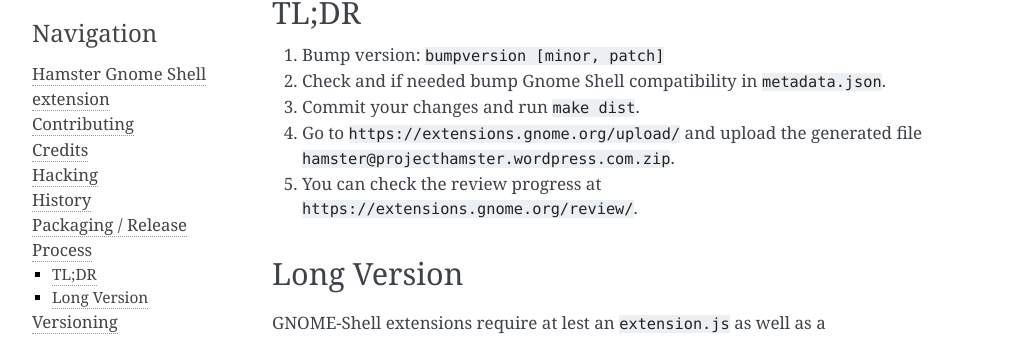
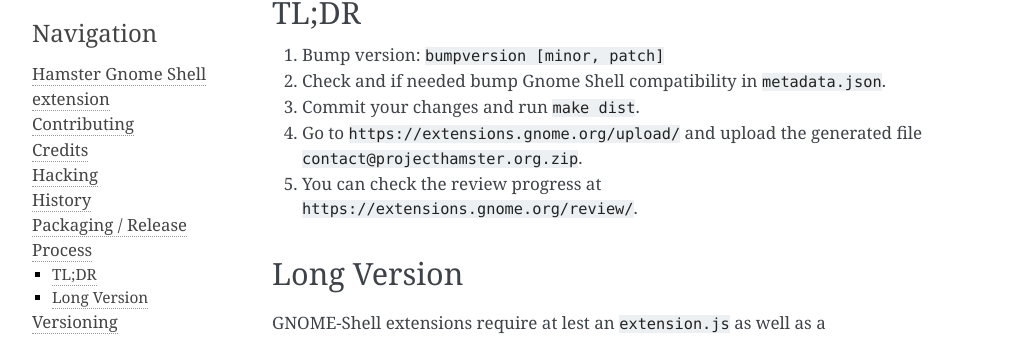
Before and after one commit to projecthamster/hamster-shell-extension, a Sphinx documentation site: the page built from docs/packaging.rst, in a window 1280 px wide. Shown: the part 256-594 px from the top of the page, without its empty margins (148-1163 px from the left). Built offline with Sphinx 7.4.7, drawn with Linux system fonts in a browser that asks for light colours.

Commit message:
Update to new UUID

```diff
--- a/README.rst
+++ b/README.rst
@@ -50,7 +50,7 @@
 to install and activate the new ``zip`` file located in the ``dist`` directory.
 
 Alternatively you just can unpack the tar archive to ``~/.local/share/gnome-shell/extensions/``.
-As a result, a directory named ``hamster@projecthamster.wordpress.com`` should be there now.
+As a result, a directory named ``hamster@projecthamster.org`` should be there now.
 
 After that you can enable the extension and change the preferences using Tweak
 Tool, or on ``https://extensions.gnome.org/local/``
--- a/docs/packaging.rst
+++ b/docs/packaging.rst
@@ -14,7 +14,7 @@
 #. Check and if needed bump Gnome Shell compatibility in ``metadata.json``.
 #. Commit your changes and run ``make dist``.
 #. Go to ``https://extensions.gnome.org/upload/`` and upload the generated file
-   ``hamster@projecthamster.wordpress.com.zip``.
+   ``contact@projecthamster.org.zip``.
 #. You can check the review progress at ``https://extensions.gnome.org/review/``.
 
 Long Version
```
Also changed, not shown: 2 other files.
